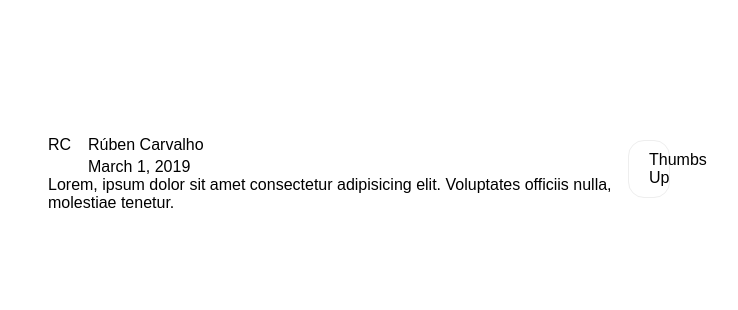
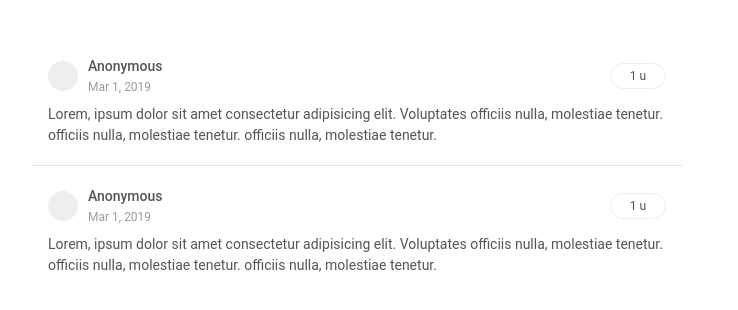
Before and after one commit to rubencarvalho/questions-app, a React (Create React App) app: page / in a window 1280 px wide. Shown: the part 234-544 px from the top of the page, without its empty margins (283-1021 px from the left). Built offline with nearby package versions, Linux system fonts and the light colour scheme.

Commit message:
Styling improvement

```diff
--- a/src/app/App.js
+++ b/src/app/App.js
@@ -5,6 +5,8 @@ export default function App() {
   return (
     <React.Fragment>
       <Card />
+      <Card />
+
       <GlobalStyle />
     </React.Fragment>
   )
--- a/src/app/GlobalStyle.js
+++ b/src/app/GlobalStyle.js
@@ -6,12 +6,13 @@ export default createGlobalStyle`
   }
 
   body {
-    font-family: sans-serif;
+    font-family: Roboto,sans-serif;
     margin: 0;
     display: flex;
     justify-content: center;
     align-items: center;
     height: 100vh;
+    line-height: 1.5;
   }
 
   h1, h2, h3, h4, h5, h6,
--- a/src/cards/Card.js
+++ b/src/cards/Card.js
@@ -5,15 +5,16 @@ export default function Card() {
   return (
     <StyledCard>
       <div className="card__header">
-        <div className="card__avatar">RC</div>
+        <div className="card__avatar" />
         <div className="card__items">
-          <div className="card__author">Rúben Carvalho</div>
-          <div className="card__date">March 1, 2019</div>
+          <div className="card__author">Anonymous</div>
+          <div className="card__date">Mar 1, 2019</div>
         </div>
-        <div className="card__action">Thumbs Up</div>
+        <div className="card__action">1 u</div>
       </div>
       <div className="card__message">
         Lorem, ipsum dolor sit amet consectetur adipisicing elit. Voluptates
+        officiis nulla, molestiae tenetur. officiis nulla, molestiae tenetur.
         officiis nulla, molestiae tenetur.
       </div>
     </StyledCard>
--- a/src/cards/CardStyle.js
+++ b/src/cards/CardStyle.js
@@ -1,21 +1,34 @@
 import styled from 'styled-components'
 
 const StyledCard = styled.section`
+  font-size: 14px;
   display: grid;
   grid-template-rows: 40px auto;
   width: 650px;
-  height: 100px;
-  max-height: 120px;
+  min-height: 80px;
+  max-height: 130px;
   padding: 20px 16px 20px 16px;
+  color: #555;
+  grid-gap: 8px;
+  transition: background 0.3s ease-in-out;
 
+  &:not(:last-child) {
+    border-bottom: 1px solid rgba(0, 0, 0, 0.1);
+  }
   .card__header {
     display: grid;
-    grid-template-columns: 40px 1fr 40px;
+    grid-template-columns: 40px 1fr 56px;
+    align-items: center;
   }
 
   .card__avatar {
     display: flex;
-    width: 100%;
+    width: 30px;
+    height: 30px;
+    background: #eee;
+    border-radius: 50%;
+    justify-content: center;
+    align-items: center;
   }
 
   .card__items {
@@ -32,23 +45,26 @@ const StyledCard = styled.section`
   .card__date {
     display: flex;
     width: 100%;
+    color: rgba(0, 0, 0, 0.4);
+    font-size: 12px;
   }
 
   .card__action {
     display: flex;
     width: 100%;
+    height: 26px;
     border: 1px solid #eee;
-    padding: 10px 20px;
-    text-align: center;
-    text-decoration: none;
-    display: inline-block;
-    margin: 4px 2px;
     border-radius: 16px;
+    font-size: 12px;
+    align-items: center;
+    justify-content: center;
   }
 
   .card__message {
     display: flex;
     width: 100%;
+    word-wrap: break-word;
+    overflow-wrap: break-word;
   }
 `
 
```
